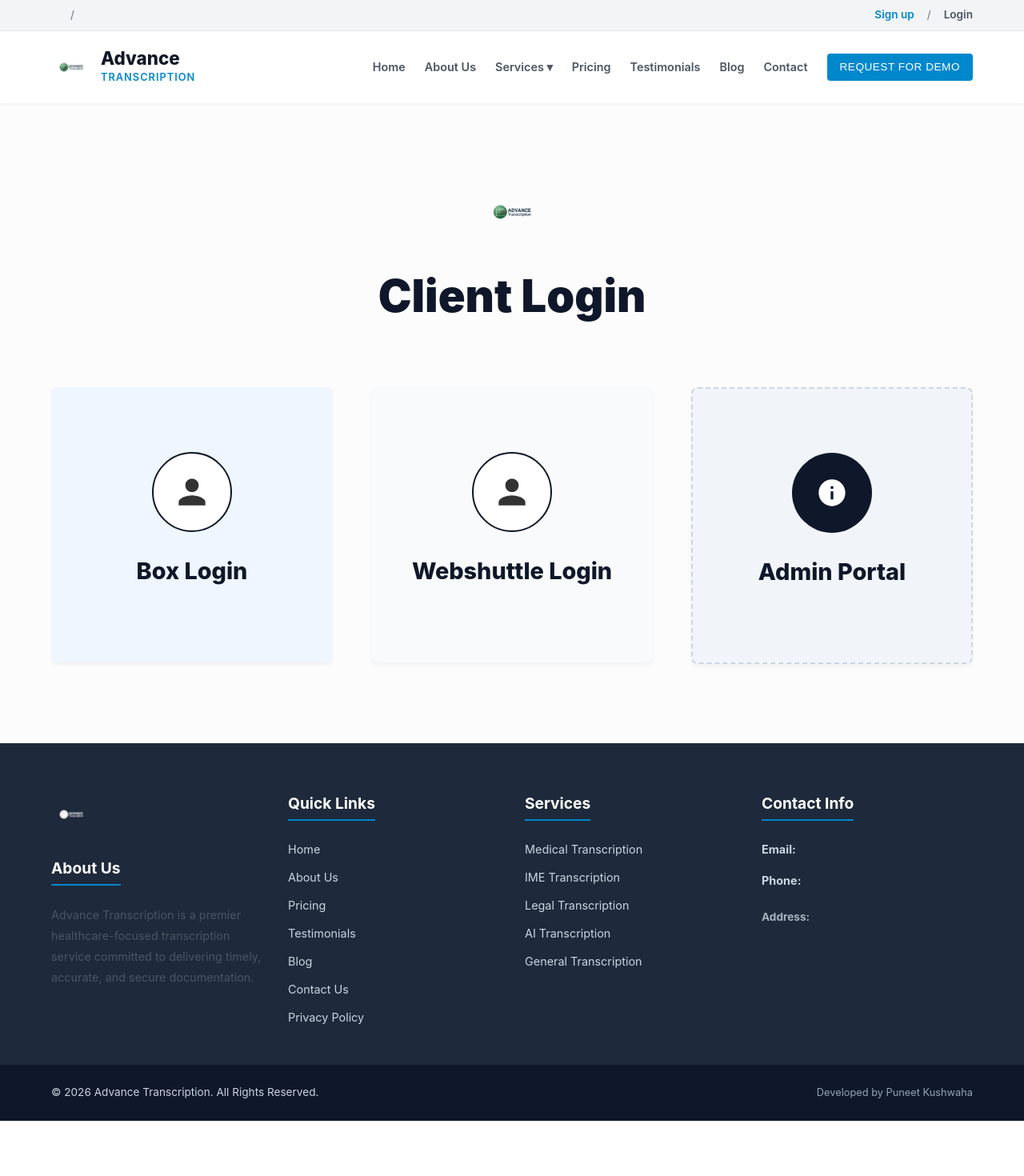
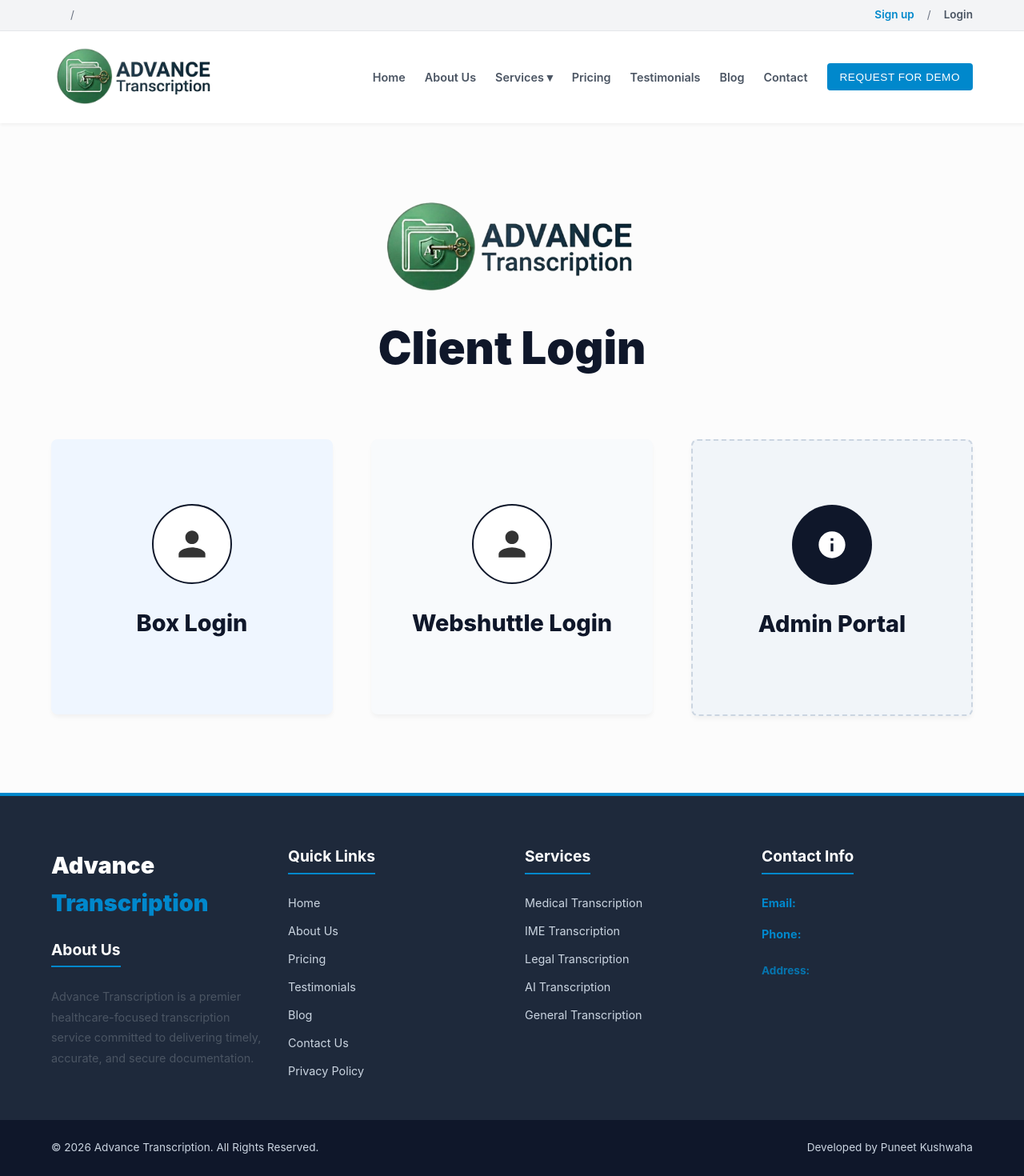
Before and after one commit to puneetkushwaha/Advance-Transcription, a Next.js app: page /login in a window 1280 px wide. Shown: the whole page at 80% size. Before the commit the page ends 1401 px from the top, so only its background shows below. Built offline with nearby package versions, Linux system fonts and the light colour scheme.

Commit message:
Updated logo styles and improved footer with brand color and text-only version

```diff
--- a/src/app/Navbar.js
+++ b/src/app/Navbar.js
@@ -29,20 +29,12 @@
       <nav style={{ backgroundColor: 'var(--navbar-bg)', padding: '1.25rem 0', boxShadow: '0 2px 4px rgba(0,0,0,0.05)', position: 'sticky', top: 0, zIndex: 1000 }}>
         <div className="container" style={{ display: 'flex', justifyContent: 'space-between', alignItems: 'center' }}>
 
-          <Link href="/" style={{ display: 'flex', alignItems: 'center', gap: '12px' }}>
+          <Link href="/" style={{ display: 'flex', alignItems: 'center' }}>
             <img
               src="/transparent.png"
               alt="Advance Transcription Logo"
-              style={{ height: '50px', width: 'auto', objectFit: 'contain' }}
+              style={{ height: '75px', width: 'auto', objectFit: 'contain' }}
             />
-            <div style={{ display: 'flex', flexDirection: 'column' }}>
-              <span style={{ fontSize: '1.4rem', fontWeight: '800', color: '#111827', lineHeight: '1.2' }}>
-                Advance
-              </span>
-              <span style={{ fontSize: '0.8rem', color: 'var(--primary)', fontWeight: '600', letterSpacing: '1px', textTransform: 'uppercase' }}>
-                Transcription
-              </span>
-            </div>
           </Link>
 
           {/* Desktop Links */}
--- a/src/app/admin/page.js
+++ b/src/app/admin/page.js
@@ -76,7 +76,7 @@
           `}} />
           <div style={{ textAlign: 'center', marginBottom: '2rem' }}>
             <div style={{ marginBottom: '1.5rem' }}>
-              <img src="/transparent.png" alt="Logo" style={{ height: '60px', width: 'auto' }} />
+              <img src="/transparent.png" alt="Logo" style={{ height: '100px', width: 'auto' }} />
             </div>
             <h1 style={{ fontSize: '1.5rem', fontWeight: '900', color: '#0f172a' }}>Admin Access</h1>
             <p style={{ color: '#64748b', fontSize: '0.9rem', marginTop: '0.5rem' }}>Enter your secure passcode to manage entries.</p>
@@ -143,7 +143,7 @@
       {/* Top Nav */}
       <nav style={{ backgroundColor: '#0f172a', color: 'white', padding: '1rem 2rem', display: 'flex', justifyContent: 'space-between', alignItems: 'center', position: 'sticky', top: 0, zIndex: 100 }}>
         <div style={{ fontWeight: '900', fontSize: '1.2rem', display: 'flex', alignItems: 'center', gap: '15px' }}>
-          <img src="/transparent.png" alt="Logo" style={{ height: '35px', width: 'auto', filter: 'brightness(0) invert(1)' }} />
+          <img src="/transparent.png" alt="Logo" style={{ height: '50px', width: 'auto', filter: 'brightness(0) invert(1)' }} />
           Admin Central
         </div>
         <div style={{ display: 'flex', gap: '1.5rem', alignItems: 'center' }}>
--- a/src/app/globals.css
+++ b/src/app/globals.css
@@ -139,11 +139,16 @@
 }
 
 /* Footer Developer Credit */
-.footer-dev-link {
-  color: #94a3b8;
-  text-decoration: none;
-  font-size: 0.8rem;
+.footer-dev-link:hover {
+  color: var(--primary);
+}
+
+.footer-link {
   transition: color 0.2s;
+}
+
+.footer-link:hover {
+  color: var(--primary) !important;
 }
 
 
--- a/src/app/layout.js
+++ b/src/app/layout.js
@@ -21,17 +21,15 @@
           </main>
 
           {/* Epic-style Footer */}
-          <footer style={{ backgroundColor: 'var(--footer-bg)', color: 'var(--footer-text)', padding: '4rem 0 0 0' }}>
+          <footer style={{ backgroundColor: 'var(--footer-bg)', color: 'var(--footer-text)', padding: '4rem 0 0 0', borderTop: '4px solid var(--primary)' }}>
             <div className="container">
               <div style={{ display: 'grid', gridTemplateColumns: 'repeat(4, 1fr)', gap: '2rem', paddingBottom: '3rem' }}>
                 {/* Column 1 */}
                 <div>
                   <div style={{ marginBottom: '1.5rem' }}>
-                    <img
-                      src="/transparent.png"
-                      alt="Advance Transcription Logo"
-                      style={{ height: '50px', width: 'auto', filter: 'brightness(0) invert(1)' }}
-                    />
+                    <span style={{ fontSize: '1.8rem', fontWeight: '900', color: 'white' }}>
+                      Advance <span style={{ color: 'var(--primary)' }}>Transcription</span>
+                    </span>
                   </div>
                   <h3 style={{ fontSize: '1.2rem', color: 'white', borderBottom: '2px solid var(--primary)', paddingBottom: '0.5rem', display: 'inline-block', marginBottom: '1.5rem' }}>About Us</h3>
                   <p style={{ fontSize: '0.9rem', lineHeight: '1.8' }}>
@@ -42,34 +40,34 @@
                 <div>
                   <h3 style={{ fontSize: '1.2rem', color: 'white', borderBottom: '2px solid var(--primary)', paddingBottom: '0.5rem', display: 'inline-block', marginBottom: '1.5rem' }}>Quick Links</h3>
                   <ul style={{ listStyle: 'none', padding: 0, display: 'flex', flexDirection: 'column', gap: '0.75rem', fontSize: '0.9rem' }}>
-                    <li><Link href="/">Home</Link></li>
-                    <li><Link href="/about">About Us</Link></li>
-                    <li><Link href="/pricing">Pricing</Link></li>
-                    <li><Link href="/testimonials">Testimonials</Link></li>
-                    <li><Link href="/blog">Blog</Link></li>
-                    <li><Link href="/contact">Contact Us</Link></li>
-                    <li><Link href="/privacy">Privacy Policy</Link></li>
+                    <li><Link href="/" className="footer-link">Home</Link></li>
+                    <li><Link href="/about" className="footer-link">About Us</Link></li>
+                    <li><Link href="/pricing" className="footer-link">Pricing</Link></li>
+                    <li><Link href="/testimonials" className="footer-link">Testimonials</Link></li>
+                    <li><Link href="/blog" className="footer-link">Blog</Link></li>
+                    <li><Link href="/contact" className="footer-link">Contact Us</Link></li>
+                    <li><Link href="/privacy" className="footer-link">Privacy Policy</Link></li>
                   </ul>
                 </div>
                 {/* Column 3 */}
                 <div>
                   <h3 style={{ fontSize: '1.2rem', color: 'white', borderBottom: '2px solid var(--primary)', paddingBottom: '0.5rem', display: 'inline-block', marginBottom: '1.5rem' }}>Services</h3>
                   <ul style={{ listStyle: 'none', padding: 0, display: 'flex', flexDirection: 'column', gap: '0.75rem', fontSize: '0.9rem' }}>
-                    <li><Link href="/services/medical-transcription">Medical Transcription</Link></li>
-                    <li><Link href="/services/ime-transcription">IME Transcription</Link></li>
-                    <li><Link href="/services/legal-transcription">Legal Transcription</Link></li>
-                    <li><Link href="/services/ai-transcription">AI Transcription</Link></li>
-                    <li><Link href="/services/general-transcription">General Transcription</Link></li>
+                    <li><Link href="/services/medical-transcription" className="footer-link">Medical Transcription</Link></li>
+                    <li><Link href="/services/ime-transcription" className="footer-link">IME Transcription</Link></li>
+                    <li><Link href="/services/legal-transcription" className="footer-link">Legal Transcription</Link></li>
+                    <li><Link href="/services/ai-transcription" className="footer-link">AI Transcription</Link></li>
+                    <li><Link href="/services/general-transcription" className="footer-link">General Transcription</Link></li>
                   </ul>
                 </div>
                 {/* Column 4 */}
                 <div>
                   <h3 style={{ fontSize: '1.2rem', color: 'white', borderBottom: '2px solid var(--primary)', paddingBottom: '0.5rem', display: 'inline-block', marginBottom: '1.5rem' }}>Contact Info</h3>
                   <ul style={{ listStyle: 'none', padding: 0, display: 'flex', flexDirection: 'column', gap: '1rem', fontSize: '0.9rem' }}>
-                    <li><strong>Email:</strong> {process.env.NEXT_PUBLIC_CLIENT_EMAIL}</li>
-                    <li><strong>Phone:</strong> {process.env.NEXT_PUBLIC_CLIENT_PHONE}</li>
+                    <li><strong style={{ color: 'var(--primary)' }}>Email:</strong> {process.env.NEXT_PUBLIC_CLIENT_EMAIL}</li>
+                    <li><strong style={{ color: 'var(--primary)' }}>Phone:</strong> {process.env.NEXT_PUBLIC_CLIENT_PHONE}</li>
                     <li style={{ marginTop: '0.5rem', opacity: 0.8, fontSize: '0.85rem', lineHeight: '1.5' }}>
-                      <strong>Address:</strong><br/>
+                      <strong style={{ color: 'var(--primary)' }}>Address:</strong><br/>
                       {process.env.NEXT_PUBLIC_CLIENT_ADDRESS_LINE1}<br/>
                       {process.env.NEXT_PUBLIC_CLIENT_ADDRESS_LINE2}
                     </li>
--- a/src/app/login/page.js
+++ b/src/app/login/page.js
@@ -8,7 +8,7 @@
     <div style={{ minHeight: '100vh', backgroundColor: '#fcfcfc', padding: '6rem 0' }}>
       <div className="container" style={{ textAlign: 'center' }}>
         <div style={{ marginBottom: '2rem', display: 'flex', justifyContent: 'center' }}>
-          <img src="/transparent.png" alt="Logo" style={{ height: '80px', width: 'auto' }} />
+          <img src="/transparent.png" alt="Logo" style={{ height: '120px', width: 'auto' }} />
         </div>
         <h1 style={{ fontSize: '3.5rem', color: '#0f172a', fontWeight: '900', marginBottom: '5rem' }}>Client Login</h1>
 
--- a/src/app/page.js
+++ b/src/app/page.js
@@ -222,11 +222,7 @@
               <div className={styles.phoneScreen}>
                 {/* Brand Logo inside phone */}
                 <div style={{ textAlign: 'center', margin: '3.5rem 0 2rem 0' }}>
-                  <img src="/transparent.png" alt="Logo" style={{ width: '60px', height: 'auto', marginBottom: '0.5rem' }} />
-                  <div style={{ color: 'var(--primary)', fontWeight: 'bold', fontSize: '1.25rem', lineHeight: '1.1' }}>
-                    Advance<br />
-                    <span style={{ color: '#0f172a', fontSize: '1.05rem' }}>Transcription</span>
-                  </div>
+                  <img src="/transparent.png" alt="Logo" style={{ width: '100px', height: 'auto', marginBottom: '0.5rem' }} />
                 </div>
 
                 {/* Content inside phone */}
--- a/src/app/signup/page.js
+++ b/src/app/signup/page.js
@@ -69,7 +69,7 @@
         {/* Left Side: Information */}
         <div style={{ padding: '2rem 0' }}>
           <div style={{ marginBottom: '2rem' }}>
-            <img src="/transparent.png" alt="Logo" style={{ height: '80px', width: 'auto' }} />
+            <img src="/transparent.png" alt="Logo" style={{ height: '120px', width: 'auto' }} />
           </div>
           <div style={{ color: 'var(--primary)', fontWeight: '900', fontSize: '1.2rem', marginBottom: '1.5rem', textTransform: 'uppercase', letterSpacing: '2px' }}>Enrollment Form</div>
           <h1 style={{ fontSize: '3.5rem', color: '#0f172a', fontWeight: '900', marginBottom: '2rem', lineHeight: '1.1' }}>Join Advance Transcription Today</h1>
```
Also changed, not shown: test-resend.js (added, +26 -0 lines), public/transparent.png.
